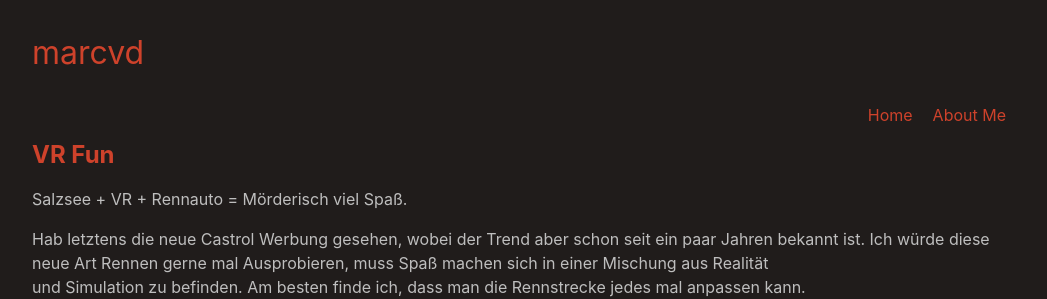
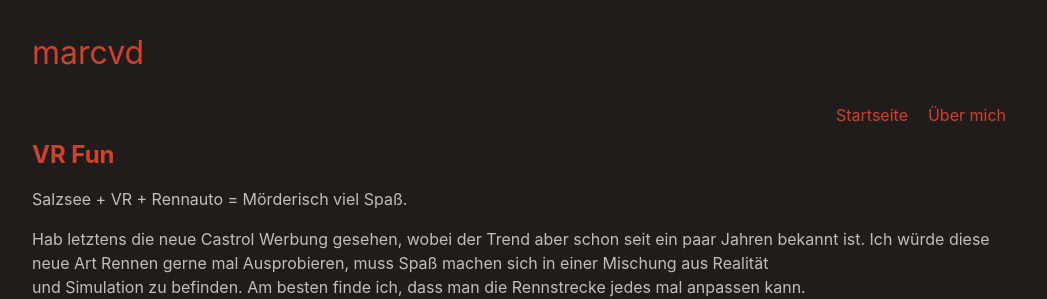
Before and after one commit to marc-q/marc-q.github.io, a Jekyll site: the page built from index.md, in a window 1280 px wide. Shown: the top 299 px of the page, without its empty margins (116-1163 px from the left). Built offline with Jekyll 4.4.1, drawn with Linux system fonts in a browser that asks for light colours; the repository's description, which GitHub fills in, is left out.

Commit message:
German navigation links.

```diff
--- a/_layouts/default.html
+++ b/_layouts/default.html
@@ -29,8 +29,8 @@
         <h1><a id="home" href="http://www.marcvd.me">{{ site.title | default: site.github.repository_name }}</a></h1>
         <p class="fleft">{{ site.description | default: site.github.project_tagline }}</p>
         <ul id="sitenav" class="fright">
-          <li><a href="http://www.marcvd.me/">Home</a></li>
-          <li><a href="http://www.marcvd.me/aboutme/">About Me</a></li>
+          <li><a href="http://www.marcvd.me/">Startseite</a></li>
+          <li><a href="http://www.marcvd.me/aboutme/">Über mich</a></li>
         </ul>
       </header>
 
```
